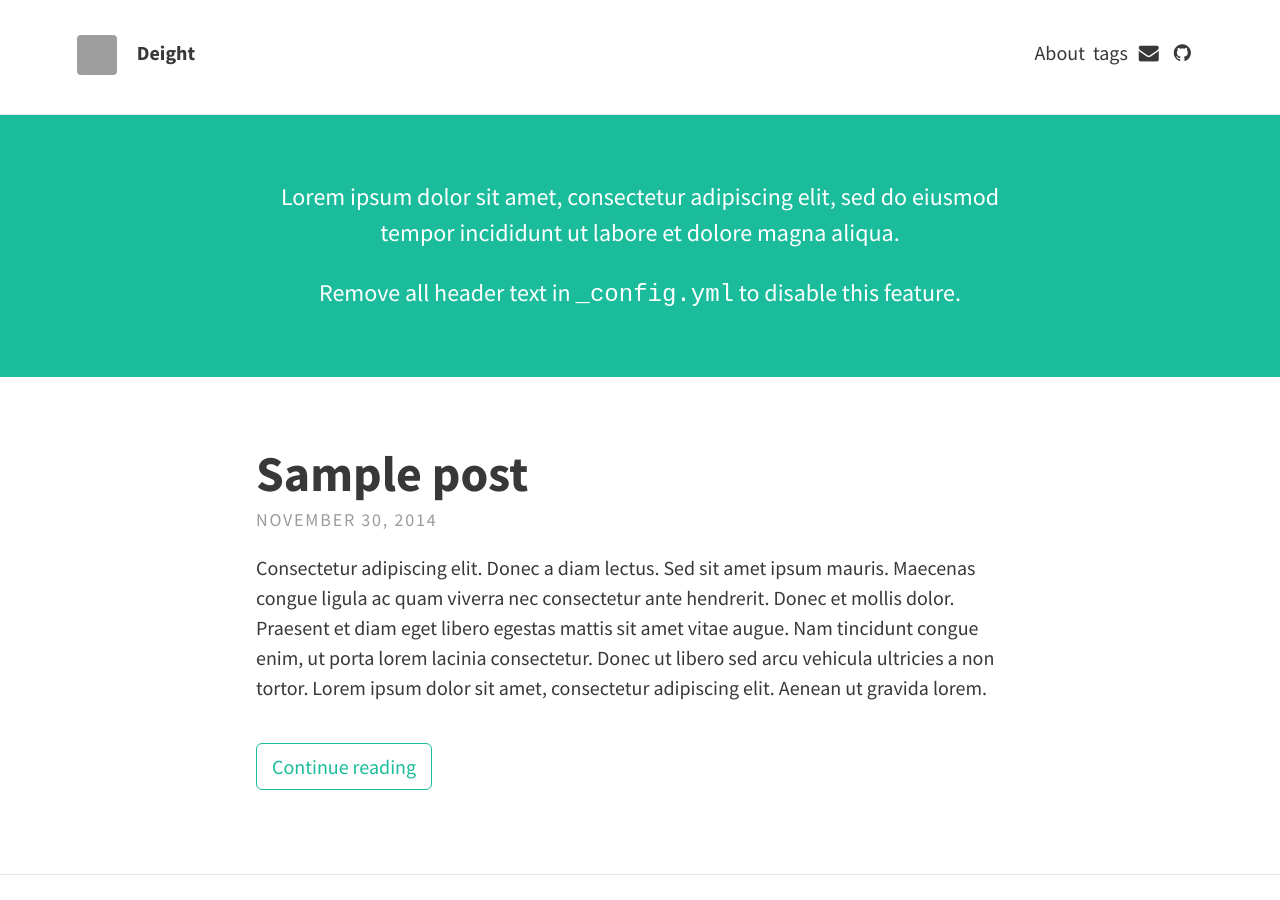
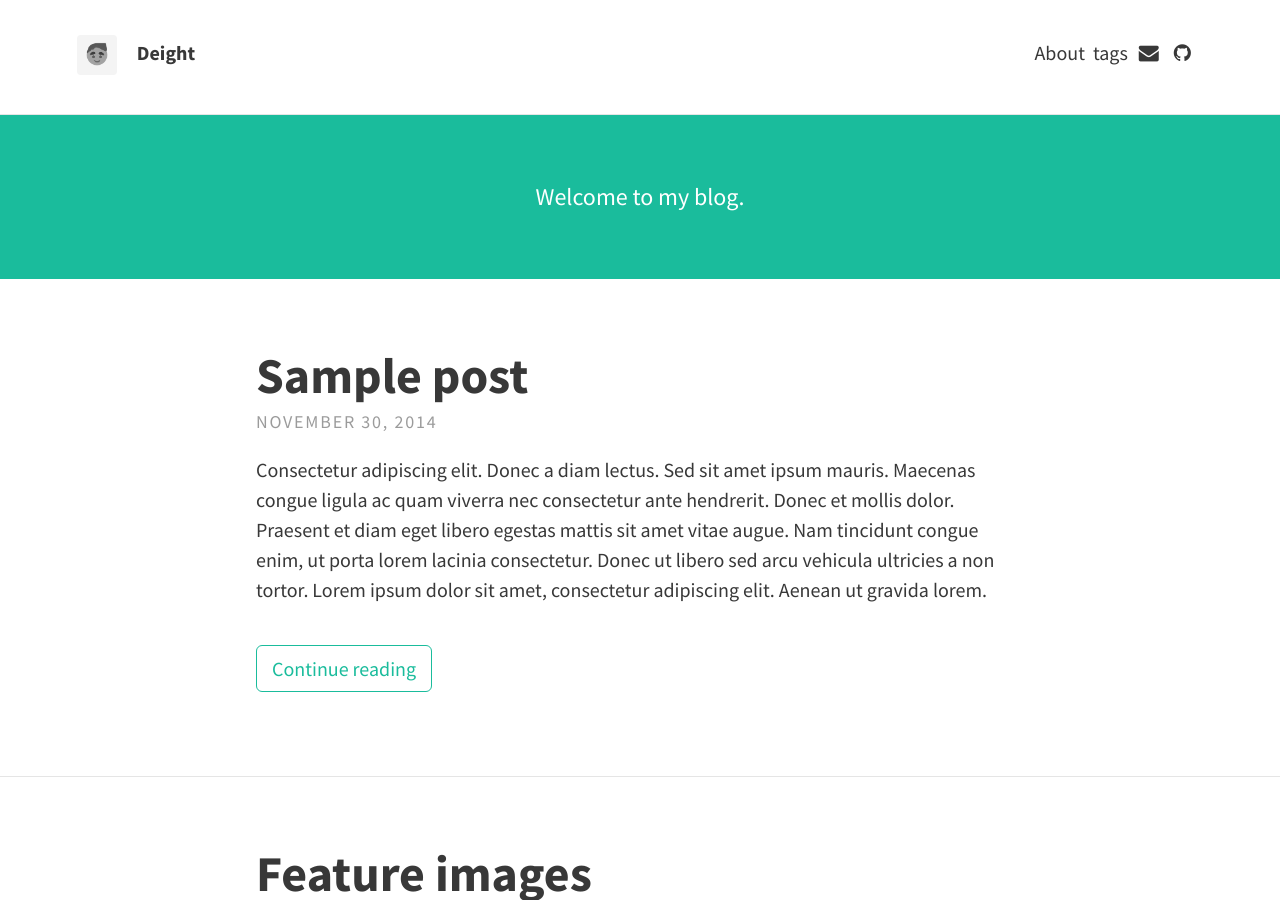
Before and after one commit to deight93/deight93.github.io, a Jekyll site: the page built from index.html, in a window 1280 px wide and 900 px high. Built offline with Jekyll 4.4.1, drawn with Linux system fonts in a browser that asks for light colours; nearby versions of some CDN libraries; the list of posts is cut into pages by our own code; some of the changed text lies outside the part shown.

Commit message:
Update _config.yml

```diff
--- a/_config.yml
+++ b/_config.yml
@@ -6,18 +6,17 @@ url: "https://deight93.github.io/"
 theme_settings:
   # Meta
   title: Deight
-  avatar: deight8311@gmail.com
+  avatar: assets/img/avatar.png
   favicon:
   gravatar:
   description: "Deight Blog." # used by search engines
 
   # Header and footer text
   header_text: >
-     <p>Lorem ipsum dolor sit amet, consectetur adipiscing elit, sed do eiusmod tempor incididunt ut labore et dolore magna aliqua.</p>
-
-     <p>Remove all header text in <code>_config.yml</code> to disable this feature.</p>
+     <p>Welcome to my blog.</p>
   header_text_feature_image:
   footer_text: >
+   Deight © 2018
    Powered by <a href="https://jekyllrb.com/">Jekyll</a> with <a href="https://github.com/rohanchandra/type-theme">Type Theme</a>
 
   # Icons
```
